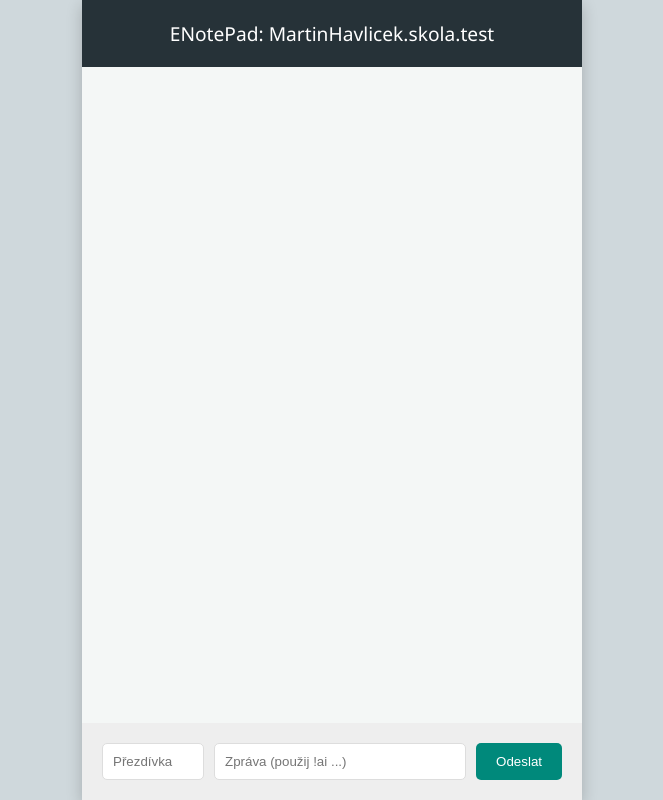
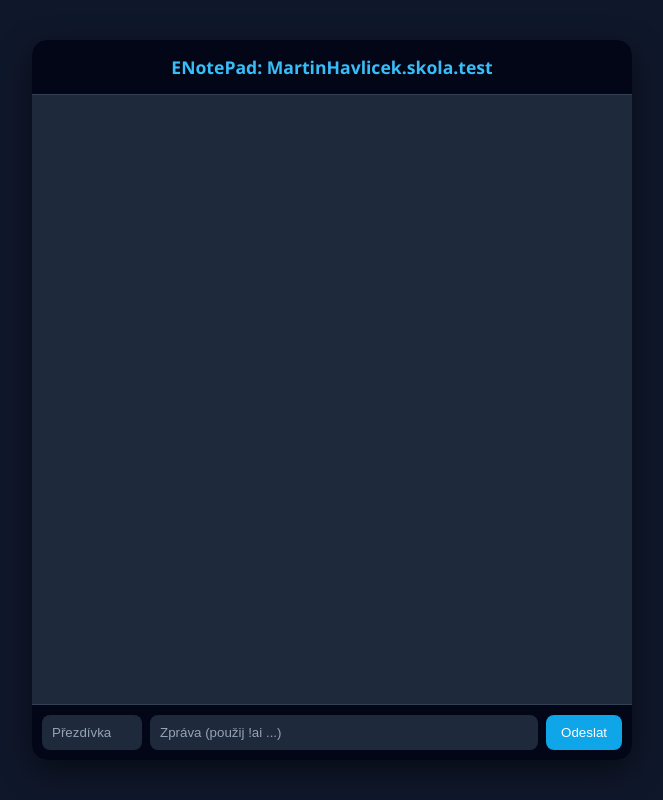
Before and after one commit to NEUTRALOSOS/projekt.test, a Flask app: page / in a window 1280 px wide. Shown: the whole page, without its empty margins (308-971 px from the left). Run offline with Flask 3, Linux system fonts and the light colour scheme; data that the repository does not hold is empty.

Commit message:
Update index.html

```diff
--- a/templates/index.html
+++ b/templates/index.html
@@ -1,43 +1,170 @@
 <!DOCTYPE html>
 <html lang="cs">
 <head>
-    <meta charset="UTF-8">
-    <title>AINotePad</title>
-    <style>
-        body { font-family: 'Segoe UI', sans-serif; background: #cfd8dc; margin: 0; display: flex; justify-content: center; height: 100vh; }
-        .container { width: 500px; background: white; display: flex; flex-direction: column; box-shadow: 0 5px 15px rgba(0,0,0,0.2); }
-        .header { background: #263238; color: white; padding: 20px; text-align: center; font-size: 1.2em; }
-        #chat { flex: 1; overflow-y: auto; padding: 20px; background: #f4f7f6; display: flex; flex-direction: column; gap: 10px; }
-        .m { padding: 10px; border-radius: 10px; max-width: 80%; position: relative; }
-        .u { align-self: flex-end; background: #00897b; color: white; }
-        .a { align-self: flex-start; background: #ffffff; border: 1px solid #ccc; font-style: italic; }
-        .info { font-size: 0.7em; opacity: 0.8; display: block; margin-bottom: 5px; }
-        .controls { padding: 20px; display: flex; gap: 10px; background: #eee; }
-        input { padding: 10px; border: 1px solid #ddd; border-radius: 5px; }
-    </style>
+<meta charset="UTF-8">
+<title>AINotePad</title>
+
+<style>
+    * {
+        box-sizing: border-box;
+    }
+
+    body {
+        font-family: 'Segoe UI', sans-serif;
+        background: #0f172a;
+        margin: 0;
+        display: flex;
+        justify-content: center;
+        align-items: center;
+        height: 100vh;
+    }
+
+    .container {
+        width: 100%;
+        max-width: 600px;
+        height: 90vh;
+        background: #1e293b;
+        display: flex;
+        flex-direction: column;
+        border-radius: 15px;
+        overflow: hidden;
+        box-shadow: 0 10px 30px rgba(0,0,0,0.5);
+    }
+
+    .header {
+        background: #020617;
+        color: #38bdf8;
+        padding: 15px;
+        text-align: center;
+        font-size: 1.1em;
+        font-weight: bold;
+        border-bottom: 1px solid #334155;
+    }
+
+    #chat {
+        flex: 1;
+        overflow-y: auto;
+        padding: 15px;
+        display: flex;
+        flex-direction: column;
+        gap: 10px;
+    }
+
+    .m {
+        padding: 10px 12px;
+        border-radius: 12px;
+        max-width: 80%;
+        word-wrap: break-word;
+        font-size: 0.95em;
+    }
+
+    .u {
+        align-self: flex-end;
+        background: #0ea5e9;
+        color: white;
+    }
+
+    .a {
+        align-self: flex-start;
+        background: #334155;
+        color: #e2e8f0;
+        font-style: italic;
+    }
+
+    .info {
+        font-size: 0.7em;
+        opacity: 0.7;
+        display: block;
+        margin-bottom: 4px;
+    }
+
+    .controls {
+        padding: 10px;
+        display: flex;
+        gap: 8px;
+        background: #020617;
+        border-top: 1px solid #334155;
+    }
+
+    input {
+        padding: 10px;
+        border-radius: 8px;
+        border: none;
+        background: #1e293b;
+        color: white;
+        outline: none;
+    }
+
+    input::placeholder {
+        color: #94a3b8;
+    }
+
+    button {
+        padding: 10px 15px;
+        background: #0ea5e9;
+        color: white;
+        border: none;
+        border-radius: 8px;
+        cursor: pointer;
+        transition: 0.2s;
+    }
+
+    button:hover {
+        background: #0284c7;
+    }
+
+    /* 📱 Mobilní optimalizace */
+    @media (max-width: 600px) {
+        .container {
+            height: 100vh;
+            border-radius: 0;
+        }
+
+        .controls {
+            flex-direction: column;
+        }
+
+        #nick {
+            width: 100% !important;
+        }
+
+        button {
+            width: 100%;
+        }
+    }
+</style>
 </head>
+
 <body>
+
 <div class="container">
     <div class="header">ENotePad: MartinHavlicek.skola.test</div>
+
     <div id="chat"></div>
+
     <div class="controls">
-        <input type="text" id="nick" placeholder="Přezdívka" style="width: 80px;">
-        <input type="text" id="msg" placeholder="Zpráva (použij !ai ...)" style="flex: 1;" onkeypress="if(event.key==='Enter') send()">
-        <button onclick="send()" style="padding: 10px 20px; background: #00897b; color: white; border: none; border-radius: 5px; cursor: pointer;">Odeslat</button>
+        <input type="text" id="nick" placeholder="Přezdívka" style="width: 100px;">
+        <input type="text" id="msg" placeholder="Zpráva (použij !ai ...)" style="flex: 1;"
+               onkeypress="if(event.key==='Enter') send()">
+        <button onclick="send()">Odeslat</button>
     </div>
 </div>
 
 <script>
     let msgCount = 0;
+
     async function send() {
         const nick = document.getElementById('nick').value || "Host";
         const input = document.getElementById('msg');
-        if(!input.value.trim()) return;
+
+        if (!input.value.trim()) return;
+
         await fetch('/send_message', {
             method: 'POST',
             headers: {'Content-Type': 'application/json'},
             body: JSON.stringify({ user: nick, text: input.value })
         });
+
         input.value = '';
         update();
     }
@@ -46,18 +173,28 @@
         const r = await fetch('/get_messages');
         const data = await r.json();
         const box = document.getElementById('chat');
-        if(data.length !== msgCount) {
+
+        if (data.length !== msgCount) {
             box.innerHTML = '';
+
             data.forEach(m => {
                 const cls = m.user.includes('AI') ? 'a' : 'u';
-                box.innerHTML += `<div class="m ${cls}"><span class="info">${m.user} (${m.time})</span>${m.text}</div>`;
+                box.innerHTML += `
+                    <div class="m ${cls}">
+                        <span class="info">${m.user} (${m.time})</span>
+                        ${m.text}
+                    </div>
+                `;
             });
+
             box.scrollTop = box.scrollHeight;
             msgCount = data.length;
         }
     }
+
     setInterval(update, 2000);
     update();
 </script>
+
 </body>
 </html>
```
